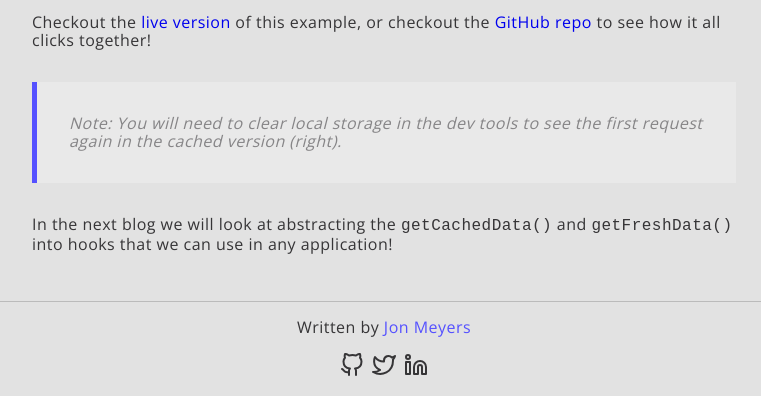
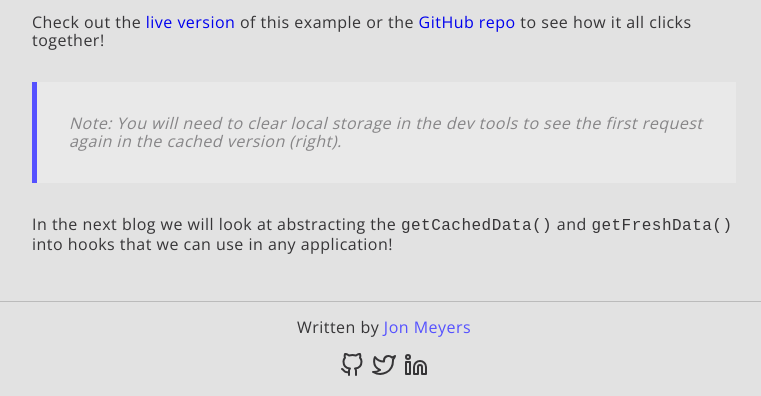
Before and after one commit to dijonmusters/monoglot, a Gatsby site: page /blog/simple-request-caching-with-local-storage/ in a window 1280 px wide. Shown: the part 5788-6184 px from the top of the page, without its empty margins (256-1017 px from the left). Built offline with nearby package versions, Linux system fonts and the light colour scheme; Gatsby itself is replaced by a stand-in of ours; some packages are replaced by stand-ins of ours.

Commit message:
fix grammar in caching article

```diff
--- a/src/articles/simple-request-caching-with-local-storage.mdx
+++ b/src/articles/simple-request-caching-with-local-storage.mdx
@@ -257,7 +257,7 @@ import img from './images/simple-caching.gif'
 
 As you can see, we can't provide the cached version the first time our users visit the page, but everytime they come back to see those sweet sweet skater stats, we can make the experience feel much more responsive!
 
-Checkout the <a href="https://thps.now.sh/">live version</a> of this example, or checkout the <a href="https://github.com/dijonmusters/thps">GitHub repo</a> to see how it all clicks together!
+Check out the <a href="https://thps.now.sh/">live version</a> of this example or the <a href="https://github.com/dijonmusters/thps">GitHub repo</a> to see how it all clicks together!
 
 > Note: You will need to clear local storage in the dev tools to see the first request again in the cached version (right).
 
```
